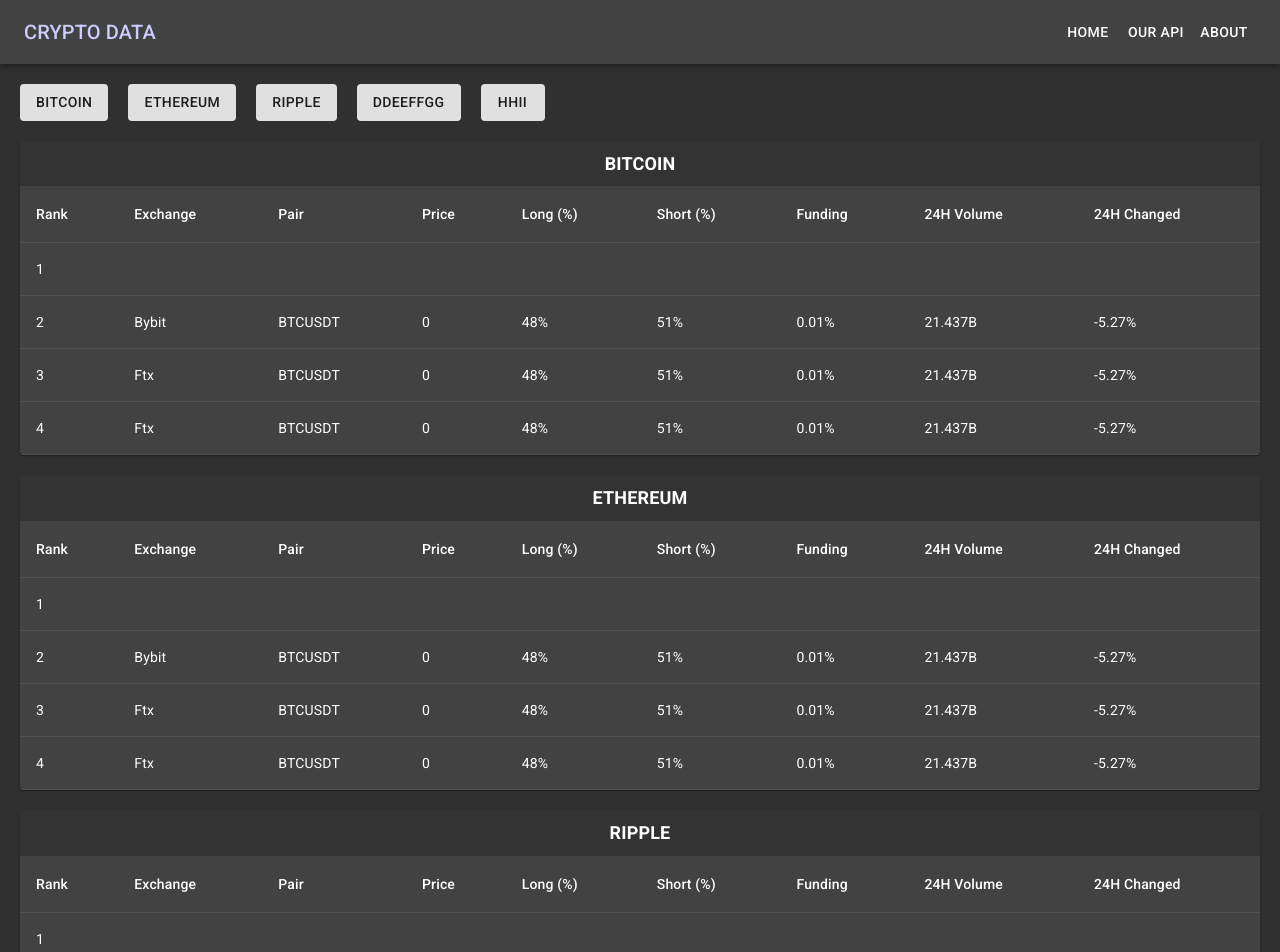
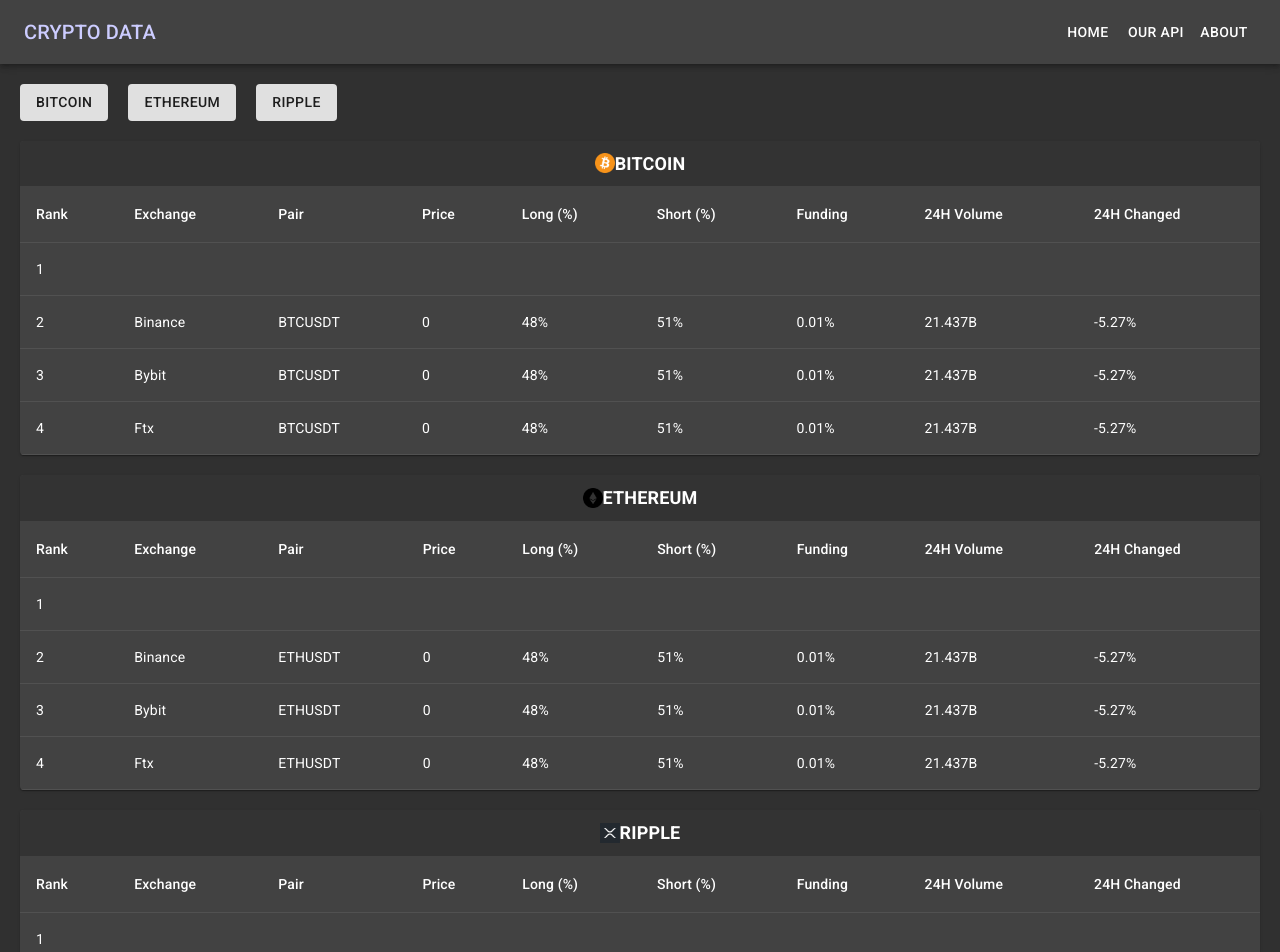
Before and after one commit to springbamboo/cryptodashboard, a Next.js app in the folder frontend/: page / in a window 1280 px wide. Shown: the top 952 px of the page. Built offline with nearby package versions, Linux system fonts and the light colour scheme; no server answers.

Commit message:
logo画像の追加，Homeの表の文字を一部変更

```diff
--- a/frontend/components/CurrencySwitchButton.tsx
+++ b/frontend/components/CurrencySwitchButton.tsx
@@ -38,16 +38,6 @@
             >
                 Ripple
             </Button>
-            <Button variant="contained" disableElevation>
-                ddeeffgg
-            </Button>
-            <Button
-                variant="contained"
-                href="#contained-buttons"
-                disableElevation
-            >
-                hhii
-            </Button>
         </div>
     );
 }
--- a/frontend/components/DataTable.module.css
+++ b/frontend/components/DataTable.module.css
@@ -14,6 +14,9 @@
     padding-top: 10px;
     padding-bottom: 10px;
     background-color: #333333;
+    display: flex;
+    justify-content: center;
+    align-items: center;
 }
 
 .currency .negative {
@@ -27,3 +30,7 @@
 .currency .default {
     color: unset;
 }
+
+.logo {
+    margin-right: 10px; /* 効いてない */
+}
--- a/frontend/components/DataTable.tsx
+++ b/frontend/components/DataTable.tsx
@@ -10,6 +10,11 @@
 import { useState, useEffect, useRef } from "react";
 import styles from "./DataTable.module.css";
 import millify from "millify";
+
+import Image from 'next/image';
+import ImageBTC from '../images/bitcoin.png';
+import ImageETH from '../images/ethereum.png';
+import ImageXRP from '../images/xrp.png';
 
 //サーバーから渡されるデータ
 interface Coindata {
@@ -147,7 +152,7 @@
         getRowData(1, data.BTCUSDT),
         createData(
             "2",
-            "Bybit",
+            "Binance",
             "BTCUSDT",
             0,
             "48%",
@@ -158,7 +163,7 @@
         ),
         createData(
             "3",
-            "Ftx",
+            "Bybit",
             "BTCUSDT",
             0,
             "48%",
@@ -184,8 +189,8 @@
         getRowData(1, data.ETHUSDT),
         createData(
             "2",
-            "Bybit",
-            "BTCUSDT",
+            "Binance",
+            "ETHUSDT",
             0,
             "48%",
             "51%",
@@ -195,8 +200,8 @@
         ),
         createData(
             "3",
-            "Ftx",
-            "BTCUSDT",
+            "Bybit",
+            "ETHUSDT",
             0,
             "48%",
             "51%",
@@ -207,7 +212,7 @@
         createData(
             "4",
             "Ftx",
-            "BTCUSDT",
+            "ETHUSDT",
             0,
             "48%",
             "51%",
@@ -221,8 +226,8 @@
         getRowData(1, data.XRPUSDT),
         createData(
             "2",
-            "Bybit",
-            "BTCUSDT",
+            "Binance",
+            "XRPUSDT",
             0,
             "48%",
             "51%",
@@ -232,8 +237,8 @@
         ),
         createData(
             "3",
-            "Ftx",
-            "BTCUSDT",
+            "Bybit",
+            "XRPUSDT",
             0,
             "48%",
             "51%",
@@ -244,7 +249,7 @@
         createData(
             "4",
             "Ftx",
-            "BTCUSDT",
+            "XRPUSDT",
             0,
             "48%",
             "51%",
@@ -295,6 +300,7 @@
         <div className={styles.root}>
             <TableContainer className={styles.currency} component={Paper}>
                 <div className={styles.currencyName} id="bitcoin">
+                    <Image src={ImageBTC} className={styles.logo} width={20} height={20} alt="Logo" />
                     BITCOIN
                 </div>
                 <Table className={styles.table} aria-label="simple table">
@@ -380,6 +386,7 @@
 
             <TableContainer className={styles.currency} component={Paper}>
                 <div className={styles.currencyName} id="ethereum">
+                    <Image src={ImageETH} className={styles.logo} width={20} height={20} alt="Logo" />
                     ETHEREUM
                 </div>
                 <Table className={styles.table} aria-label="simple table">
@@ -427,6 +434,7 @@
 
             <TableContainer className={styles.currency} component={Paper}>
                 <div className={styles.currencyName} id="ripple">
+                    <Image src={ImageXRP} className={styles.logo} width={20} height={20} alt="Logo" />
                     RIPPLE
                 </div>
                 <Table className={styles.table} aria-label="simple table">
```
